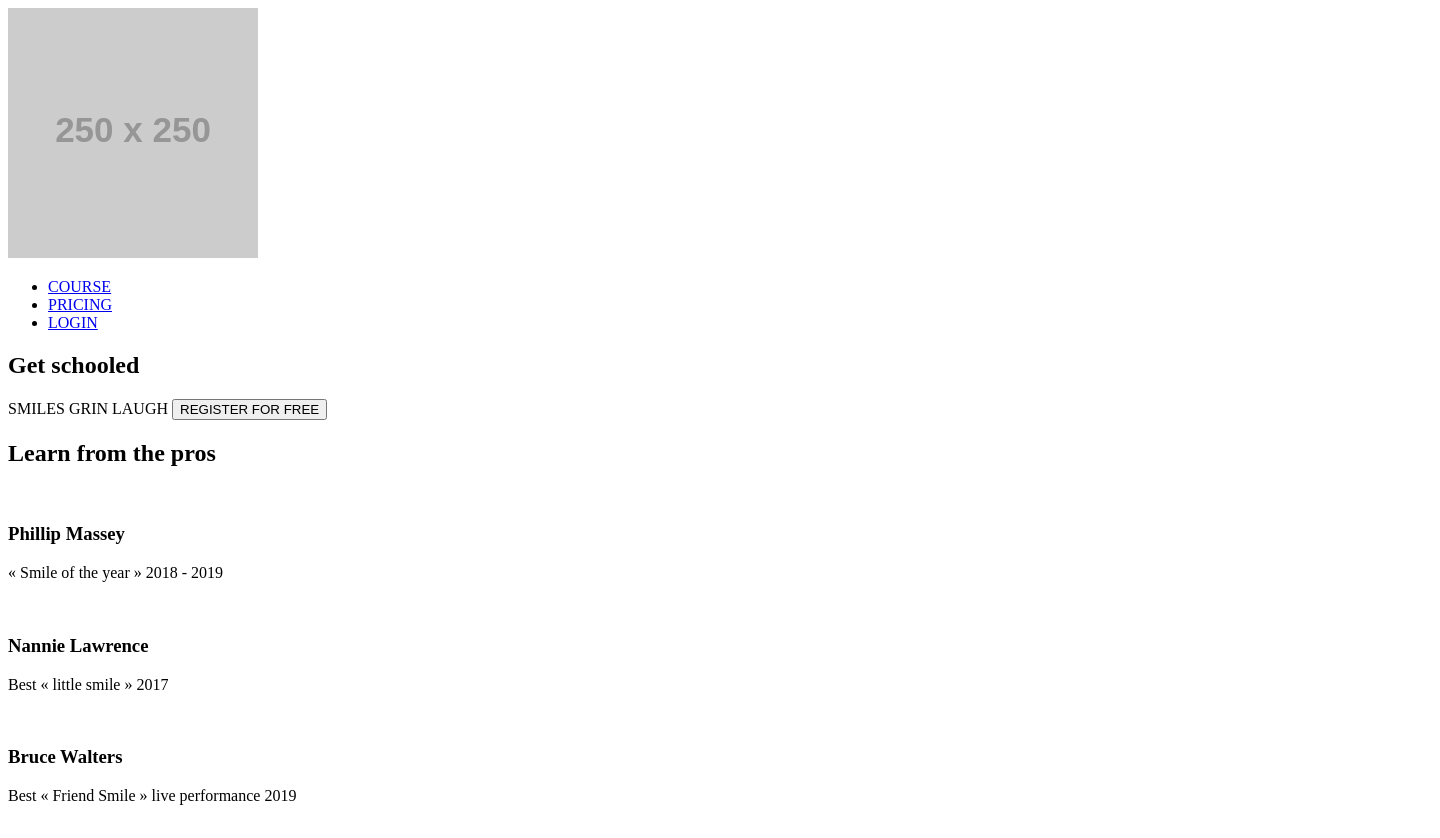
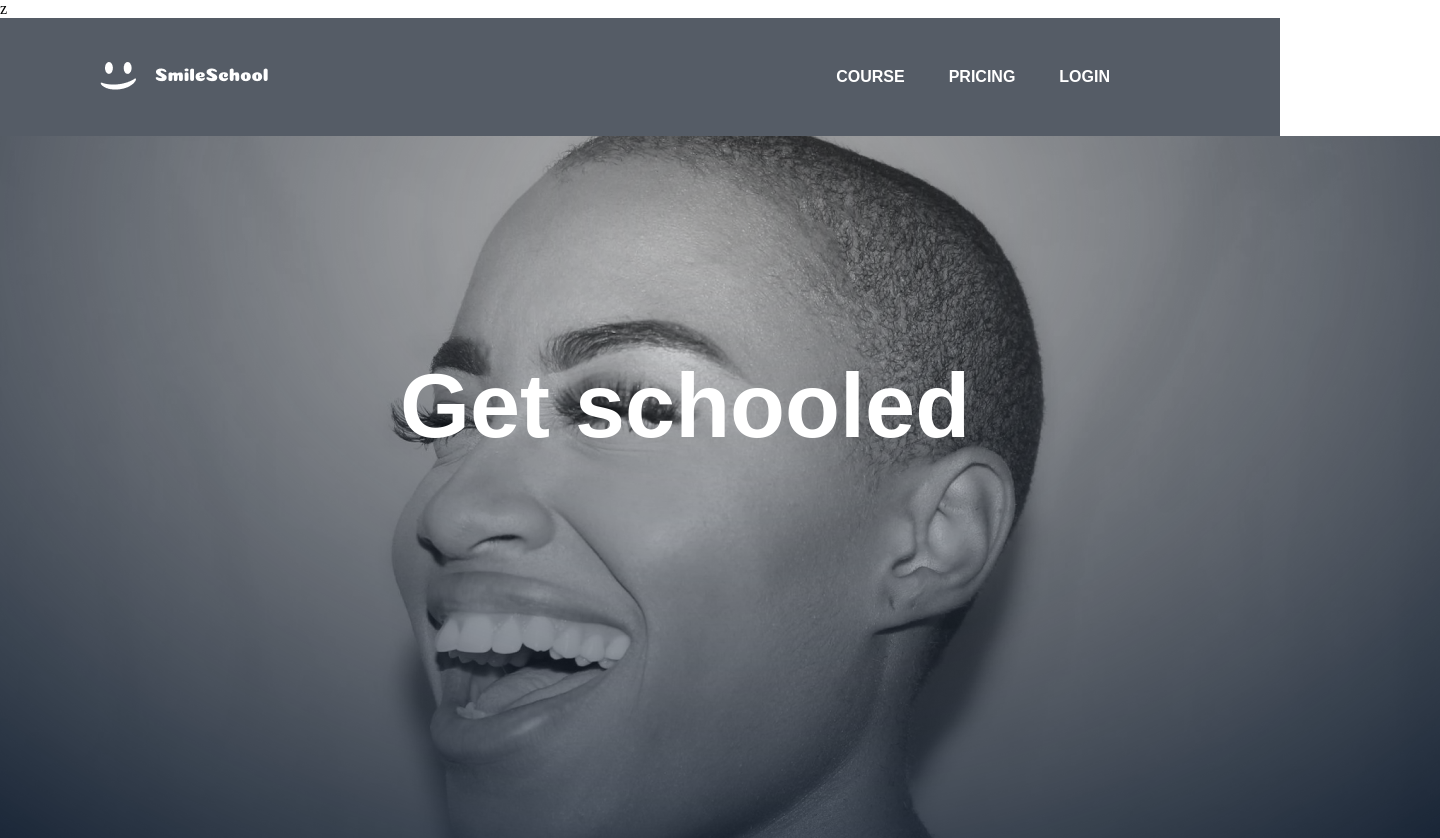
Before and after one commit to NonsoTheTechGuy/alx_html_css, a plain HTML site: page css_advanced/index.html in a window 1280 px wide. Shown: the top 838 px of the page, 1440 px wide, since content can reach past the window. Drawn offline with Linux system fonts and the light colour scheme; placeholder pictures from the web are drawn by us.

Commit message:
Implementing css to my html file

```diff
--- a/css_advanced/index.html
+++ b/css_advanced/index.html
@@ -2,14 +2,14 @@
 <html lang="en">
 <head>
     <meta charset="UTF-8">
-    <meta name="viewport" content="width=device-width, initial-scale=1.0">
+    <meta name="viewport" content="width=device-width, initial-scale=1.0">z
     <title>Document</title>
     <link rel="stylesheet" href="styles.css">
 </head>
 <body>
     <header>
         <nav>
-            <img src="https://fakeimg.pl/250x250?text=Sample+Logo" alt="my_logo">
+            <img src="images/logo.png" alt="my_logo">
             <ul>
                 <li><a href="#course">COURSE</a></li>
                 <li><a href="#pricing">PRICING</a></li>
@@ -19,19 +19,26 @@
     </header>
     <main>
         <section>
+            <div id="hero-img">
+                <img src="images/Object.png" alt="bg_image1">
                 <div>
                     <h1>Get schooled</h1>
+                </div>
+
+                <!-- <div class="line"> -->
                     <span>SMILES</span>
                     <span>GRIN</span>
                     <span>LAUGH</span>
                     <button>REGISTER FOR FREE</button>
+                <!-- </div> -->
+
             </div>
 
             <div>
                 <h2>Learn from the pros</h2>
                 <div>
                     <div>
-                        <img src="./images/1 (3).png" alt="">
+                        <!-- <img src="images/Object.png" alt="bg_image2"> -->
                         <h3>Phillip Massey</h3>
                         <p>« Smile of the year » 2018 - 2019</p>
                     </div>
--- a/css_advanced/styles.css
+++ b/css_advanced/styles.css
@@ -0,0 +1,94 @@
+*{
+    margin : 0;
+    padding: 0;
+}
+
+header {
+    background-color: #555c66;
+}
+
+nav {
+    padding: 30px 0;
+}
+
+nav a {
+    text-decoration: none;
+    color: #fff;
+    font-family: Arial, Helvetica, sans-serif;
+    font-weight: bold;
+    font-size: 16px;
+    padding: 20px;
+
+}
+
+nav img {
+    margin: 0 100px;
+}
+
+nav li {
+    list-style-type: none;
+    display: inline;
+
+}
+
+nav ul {
+    margin-right: 150px;
+    padding-top: 20px;
+    margin-bottom: 20px;
+}
+
+
+nav {
+    display: flex;
+    justify-content: space-between;
+    align-items: center;
+}
+
+
+/* Header section */
+/* h1 {
+    font-size: 24px;
+} */
+
+section {
+    color: #000;
+}
+
+#hero-img {
+    position: relative;
+
+}
+
+
+#hero-img div{
+    position: absolute;
+    color: #fff;
+    bottom: 690px;
+    left: 400px;
+    font-size: 60px;
+    font-weight: bold;
+    font-family: Arial, Helvetica, sans-serif;
+
+}
+
+
+#hero-img small-elements {
+    display: flex;
+    position: absolute;
+}
+
+
+/* #hero-img div span {
+    position: absolute;
+    color: #fff;
+    bottom: 120px;
+    left: 400px;
+    font-size: 20px;
+    font-weight: bold;
+    font-family: Arial, Helvetica, sans-serif;
+}
+
+.line span {
+    font-size: 20px;
+    display: flex;
+} */
```
Also changed, not shown: css_advanced/images/1.png (added), css_advanced/images/2.png (added), css_advanced/images/3.png (added), css_advanced/images/4.png (added), css_advanced/images/5.png (added), css_advanced/images/6.png (added), css_advanced/images/7.png (added), css_advanced/images/8.png (added), css_advanced/images/9.png (added), css_advanced/images/Object.png (added), css_advanced/images/logo.png (added), css_advanced/images/play.png (added), css_advanced/images/rating.png (added), css_advanced/images/smile.png (added). Lines whose indentation alone changed are shown as unchanged.
